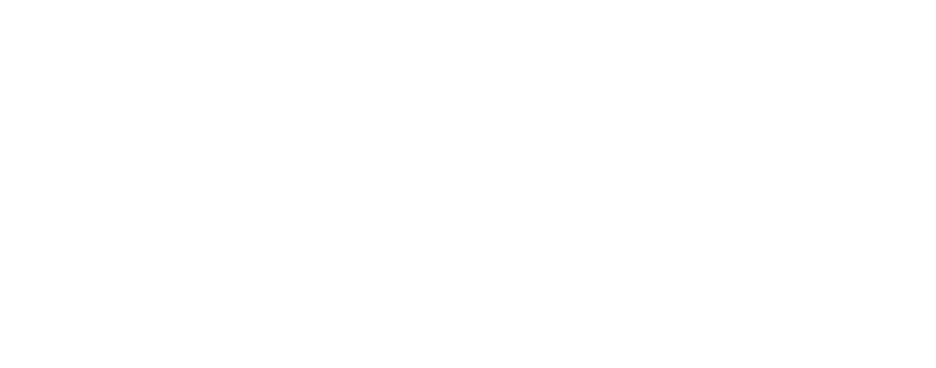
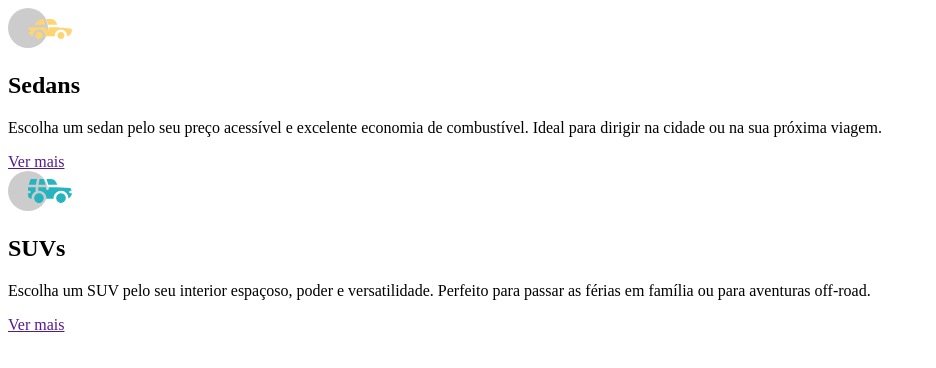
Before and after one commit to EduardoMVasconcelos/Projeto_carros, a plain HTML site: page index.html in a window 1280 px wide. Shown: the whole page, without its empty margins (0-936 px from the left). Drawn offline with Linux system fonts and the light colour scheme.

Commit message:
desenvolvimento do HTML

```diff
--- a/index.html
+++ b/index.html
@@ -10,17 +10,17 @@
 <body>
     <main>
         <section class="sedans">
-            <img src="" alt="">
-            <h2></h2>
-            <p></p>
-            <a href=""></a>
+            <img src="./imagens/icon-sedans.svg" alt="">
+            <h2>Sedans</h2>
+            <p>Escolha um sedan pelo seu preço acessível e excelente economia de combustível. Ideal para dirigir na cidade ou na sua próxima viagem.</p>
+            <a href="">Ver mais</a>
         </section>
 
         <section class="suvs">
-            <img src="" alt="">
-            <h2></h2>
-            <p></p>
-            <a href=""></a>
+            <img src="./imagens/icon-suvs.svg" alt="">
+            <h2>SUVs</h2>
+            <p>Escolha um SUV pelo seu interior espaçoso, poder e versatilidade. Perfeito para passar as férias em família ou para aventuras off-road.</p>
+            <a href="">Ver mais</a>
         </section>
 
         <section class="luxos">
```
